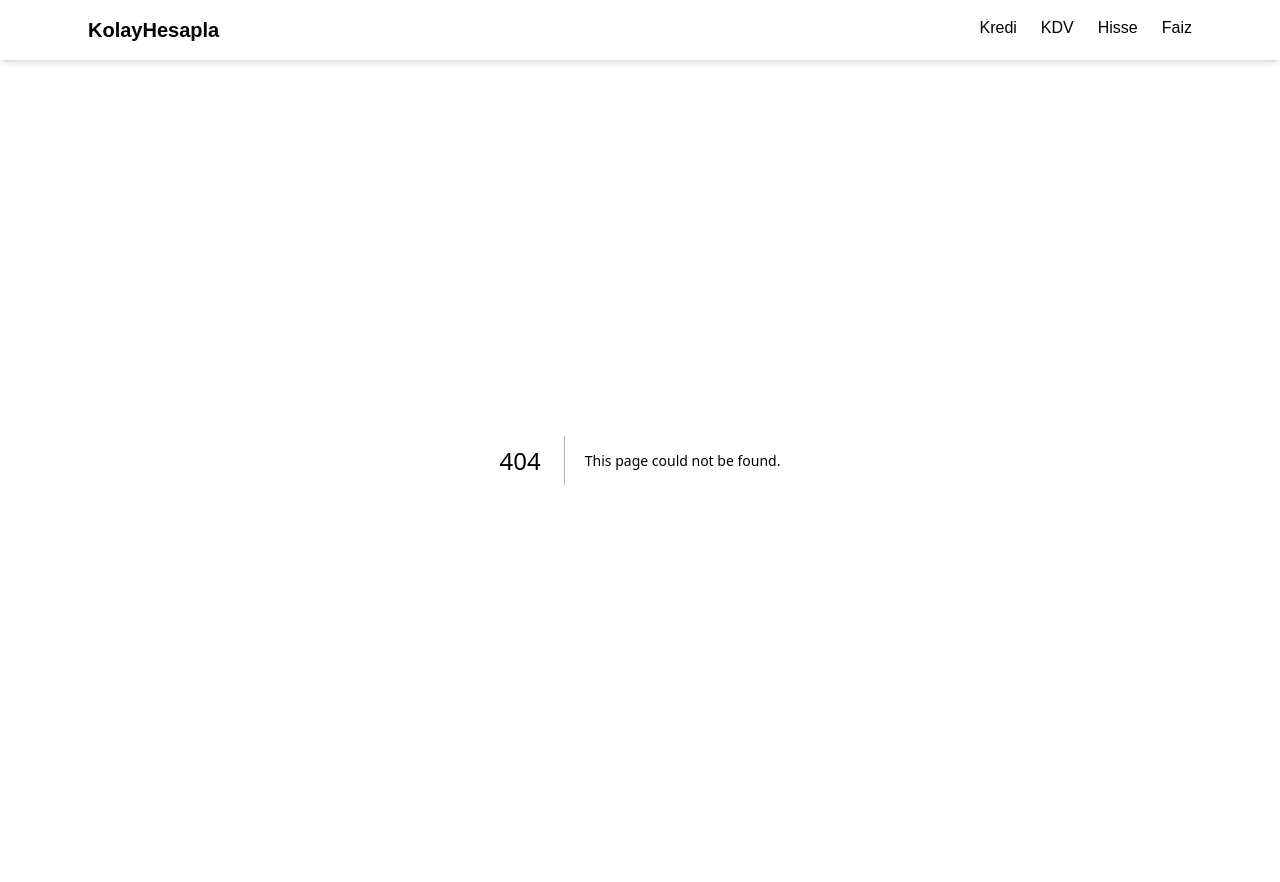
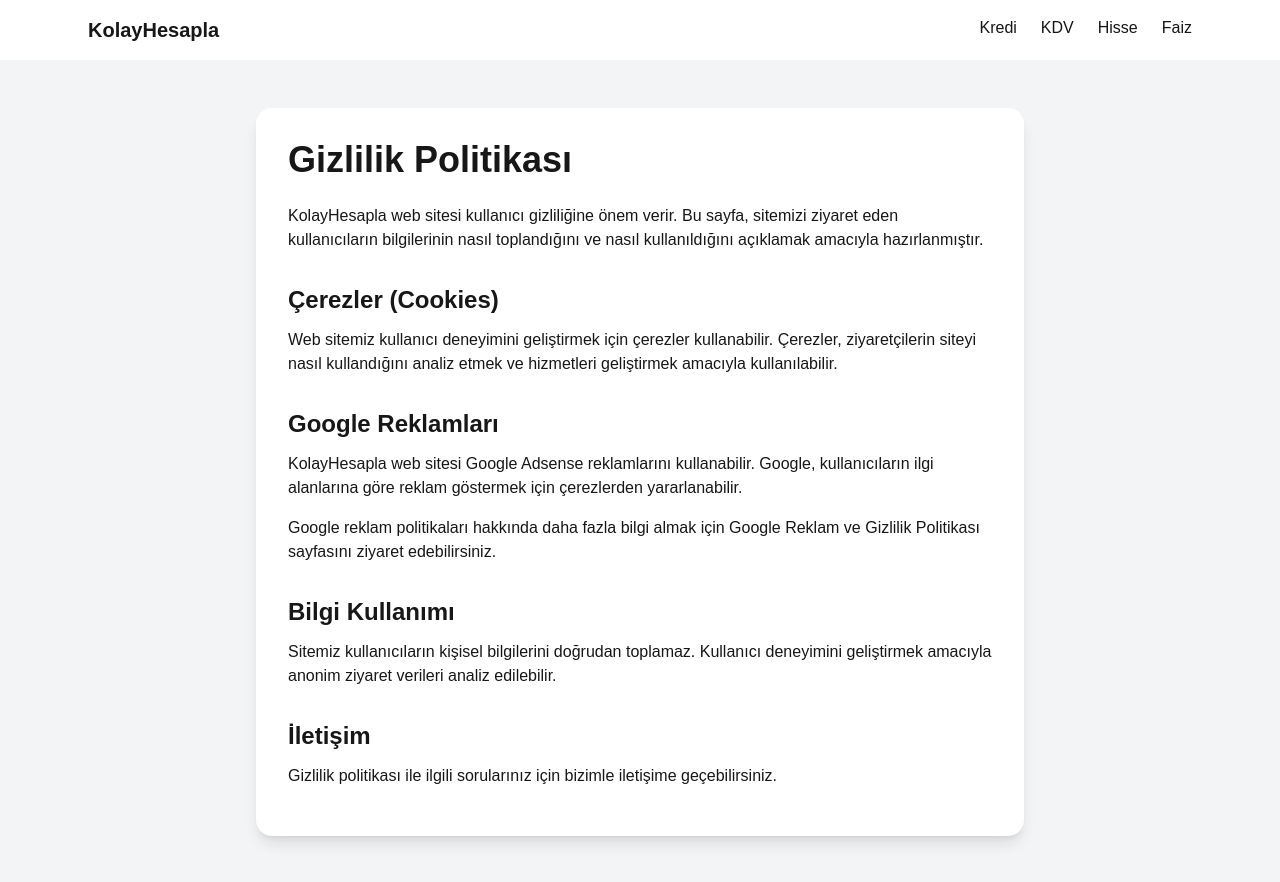
Before and after one commit to erkanckr455/kolayhesapla, a Next.js app: page /gizlilik-politikasi in a window 1280 px wide. Before the commit this address had no page. Before the commit the page ends 860 px from the top, so only its background shows below. Built offline with nearby package versions, Linux system fonts and the light colour scheme.

Commit message:
Gizlilik politikasi sayfasi eklendi

```diff
--- /dev/null
+++ b/app/gizlilik-politikasi/page.tsx
@@ -0,0 +1,63 @@
+export default function Page() {
+  return (
+    <main className="min-h-screen bg-gray-100 py-12 px-4">
+      <div className="max-w-3xl mx-auto bg-white rounded-2xl shadow-lg p-8">
+
+        <h1 className="text-4xl font-bold mb-6">
+          Gizlilik Politikası
+        </h1>
+
+        <p className="mb-4">
+          KolayHesapla web sitesi kullanıcı gizliliğine önem verir. Bu sayfa,
+          sitemizi ziyaret eden kullanıcıların bilgilerinin nasıl toplandığını
+          ve nasıl kullanıldığını açıklamak amacıyla hazırlanmıştır.
+        </p>
+
+        <h2 className="text-2xl font-semibold mt-8 mb-3">
+          Çerezler (Cookies)
+        </h2>
+
+        <p className="mb-4">
+          Web sitemiz kullanıcı deneyimini geliştirmek için çerezler
+          kullanabilir. Çerezler, ziyaretçilerin siteyi nasıl kullandığını
+          analiz etmek ve hizmetleri geliştirmek amacıyla kullanılabilir.
+        </p>
+
+        <h2 className="text-2xl font-semibold mt-8 mb-3">
+          Google Reklamları
+        </h2>
+
+        <p className="mb-4">
+          KolayHesapla web sitesi Google Adsense reklamlarını kullanabilir.
+          Google, kullanıcıların ilgi alanlarına göre reklam göstermek için
+          çerezlerden yararlanabilir.
+        </p>
+
+        <p className="mb-4">
+          Google reklam politikaları hakkında daha fazla bilgi almak için
+          Google Reklam ve Gizlilik Politikası sayfasını ziyaret edebilirsiniz.
+        </p>
+
+        <h2 className="text-2xl font-semibold mt-8 mb-3">
+          Bilgi Kullanımı
+        </h2>
+
+        <p className="mb-4">
+          Sitemiz kullanıcıların kişisel bilgilerini doğrudan toplamaz.
+          Kullanıcı deneyimini geliştirmek amacıyla anonim ziyaret
+          verileri analiz edilebilir.
+        </p>
+
+        <h2 className="text-2xl font-semibold mt-8 mb-3">
+          İletişim
+        </h2>
+
+        <p className="mb-4">
+          Gizlilik politikası ile ilgili sorularınız için bizimle iletişime
+          geçebilirsiniz.
+        </p>
+
+      </div>
+    </main>
+  )
+}
```
